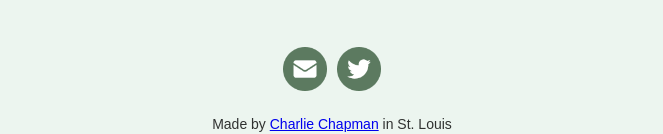
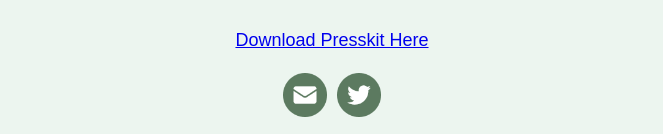
Before and after one commit to charliemchapman/overviewer-site, a Gatsby site: page / in a window 1280 px wide. Shown: the part 773-907 px from the top of the page, without its empty margins (308-971 px from the left). Built offline with nearby package versions, Linux system fonts and the light colour scheme; Gatsby itself is replaced by a stand-in of ours.

Commit message:
added presskit

```diff
--- a/src/components/home.js
+++ b/src/components/home.js
@@ -20,6 +20,9 @@
         <iframe width="100%" height="100%" src="https://www.youtube.com/embed/fadOMMpQErg" frameborder="0" allow="accelerometer; autoplay; encrypted-media; gyroscope;  picture-in-picture; fullscreen" allowfullscreen></iframe>
       </div>
     </div>
+    <div style={{ textAlign: "center" }}>
+      <a href="https://s3.us-east-2.amazonaws.com/media.charliemchapman.com/overviewer/overviewer-presskit-v01.zip">Download Presskit Here</a>
+    </div>
   </div>
 )
 
```
